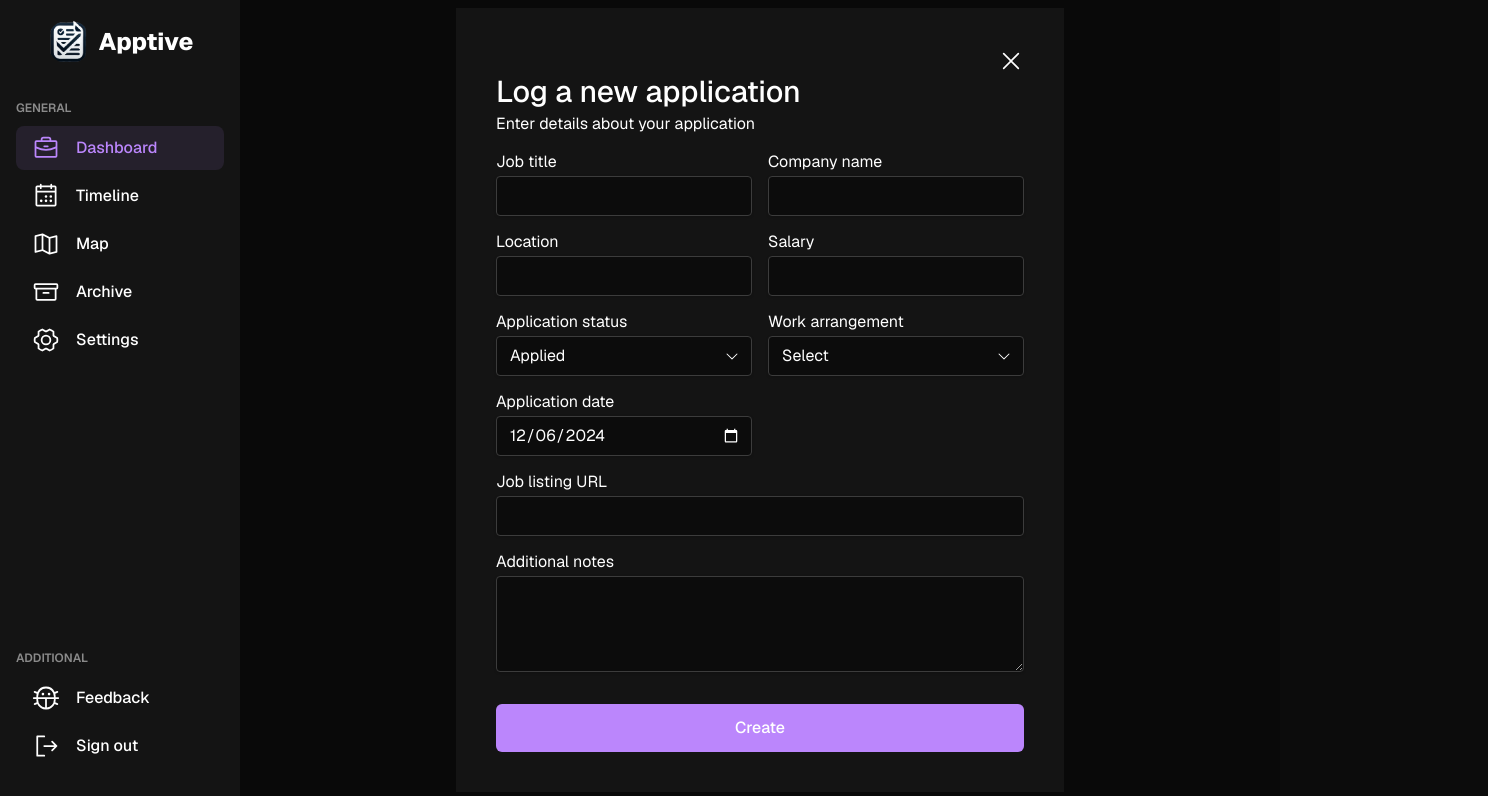
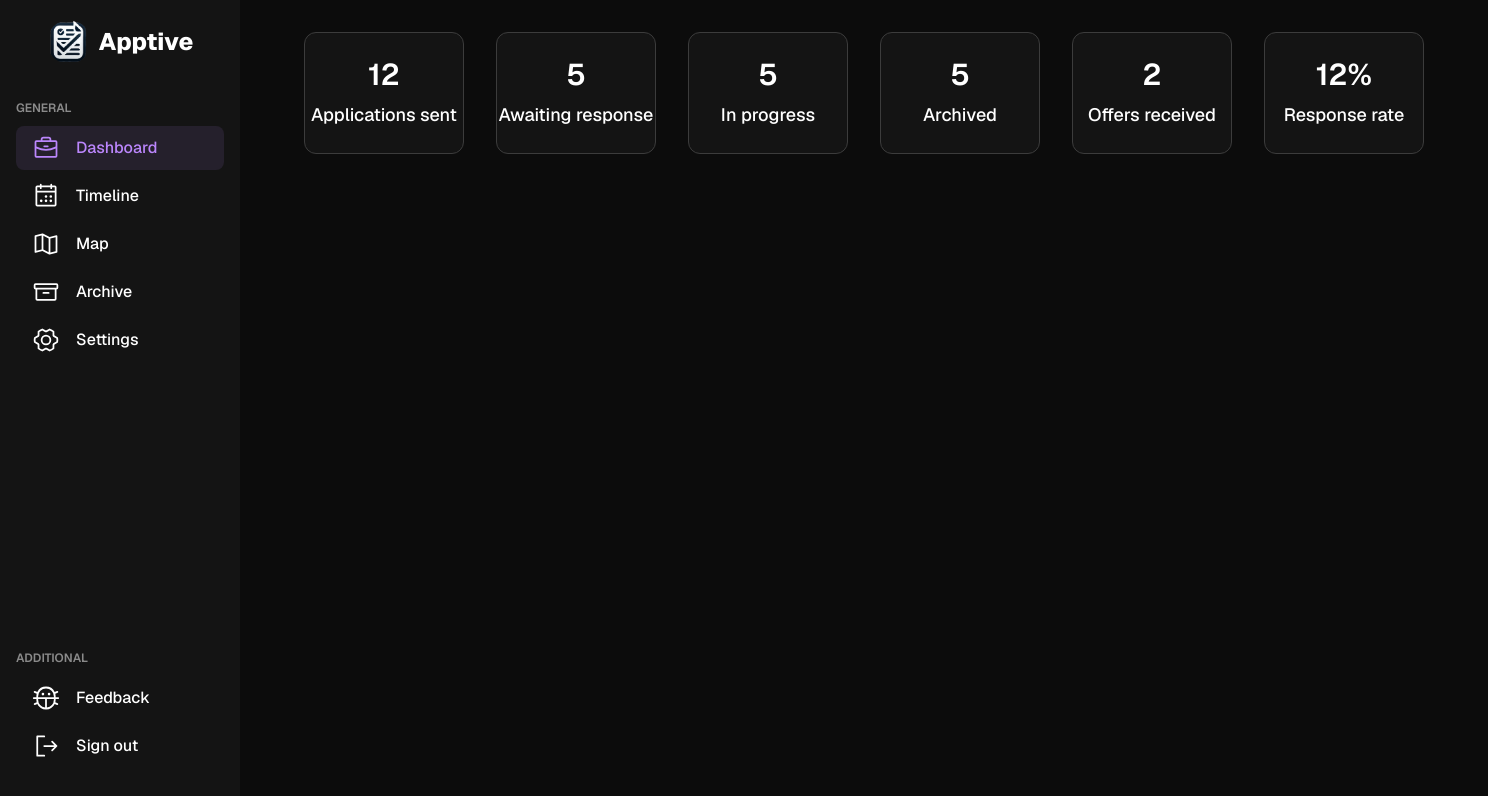
Before and after one commit to krishabbashyal/Apptive, a Next.js app in the folder client/: page /dashboard in a window 1280 px wide. Shown: the top 796 px of the page, 1488 px wide, since content can reach past the window. Built offline with nearby package versions, Linux system fonts and the light colour scheme.

Commit message:
Started working on the statcards on the dashboard page

```diff
--- a/client/src/app/(main)/dashboard/page.tsx
+++ b/client/src/app/(main)/dashboard/page.tsx
@@ -1,11 +1,22 @@
 import React from 'react'
 
 import ApplicationForm from '@/components/Forms/ApplicationForm'
+import StatCard from '@/components/UserInterface/StatCard'
 
 const Dashboard = () => {
   return (
     <div className='w-full h-full'>
-      <ApplicationForm />
+      {/* <ApplicationForm /> */}
+      <div className='mx-16'>
+        <div className='flex flex-row justify-between mt-8 gap-x-8'>
+            <StatCard stat='12' description='Applications sent' />
+            <StatCard stat='5' description='Awaiting response' />
+            <StatCard stat='5' description='In progress' />
+            <StatCard stat='5' description='Archived' />
+            <StatCard stat='2' description='Offers received' />
+            <StatCard stat='12' description='Response rate' />
+        </div>
+      </div>
     </div>
   )
 }
--- /dev/null
+++ b/client/src/components/UserInterface/StatCard.tsx
@@ -0,0 +1,17 @@
+import React from 'react'
+
+interface StatCardProps {
+  stat: string
+  description: string
+}
+
+const StatCard = ({stat, description}: StatCardProps) => {
+  return (
+    <div className='min-w-40 flex flex-col flex-grow bg-foreground rounded-xl py-6 border border-spacer hover:border-accent text-center'>
+      <p className='text-3xl font-semibold'>{description === 'Response rate' ? stat + '%' : stat}</p>
+      <p className='font-medium text-lg mt-2'>{description}</p>
+    </div>
+  )
+}
+
+export default StatCard
```
